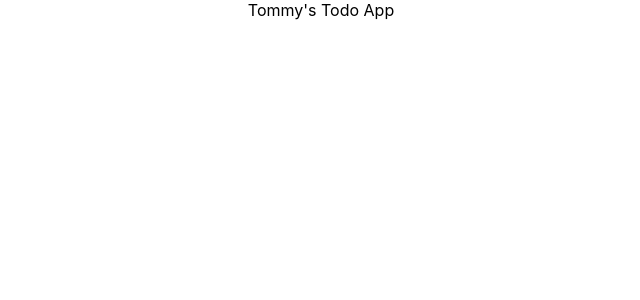
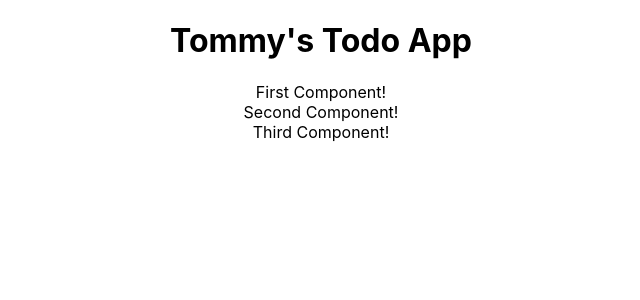
Before and after one commit to zombietommie/myFullStack, a React (Create React App) app in the folder todo-app/: page / in a window 1280 px wide. Shown: the top 300 px of the page, without its empty margins (319-959 px from the left). Built offline with nearby package versions, Linux system fonts and the light colour scheme.

Commit message:
import and export components

```diff
--- a/todo-app/src/App.js
+++ b/todo-app/src/App.js
@@ -1,11 +1,22 @@
-import './App.css';
+import React from "react";
+import "./App.css";
+import FirstComponent, { SecondComponent } from "./components/learning-examples/FirstComponent.js";
 
 function App() {
   return (
     <div className="App">
-      Tommy's Todo App
+      <h1>Tommy's Todo App</h1>
+      <FirstComponent></FirstComponent>
+      <SecondComponent></SecondComponent>
+      <ThirdComponent></ThirdComponent>
     </div>
   );
 }
 
+
+
+function ThirdComponent() {
+  return <div className="thirdComponent">Third Component!</div>;
+}
+
 export default App;
--- /dev/null
+++ b/todo-app/src/components/learning-examples/FirstComponent.js
@@ -0,0 +1,13 @@
+import React from 'react';
+
+export default function FirstComponent() {
+    return (
+        <div className="firstComponent">
+            First Component!
+        </div>
+    )
+}
+
+export function SecondComponent() {
+    return <div className="secondComponent">Second Component!</div>;
+  }
```
